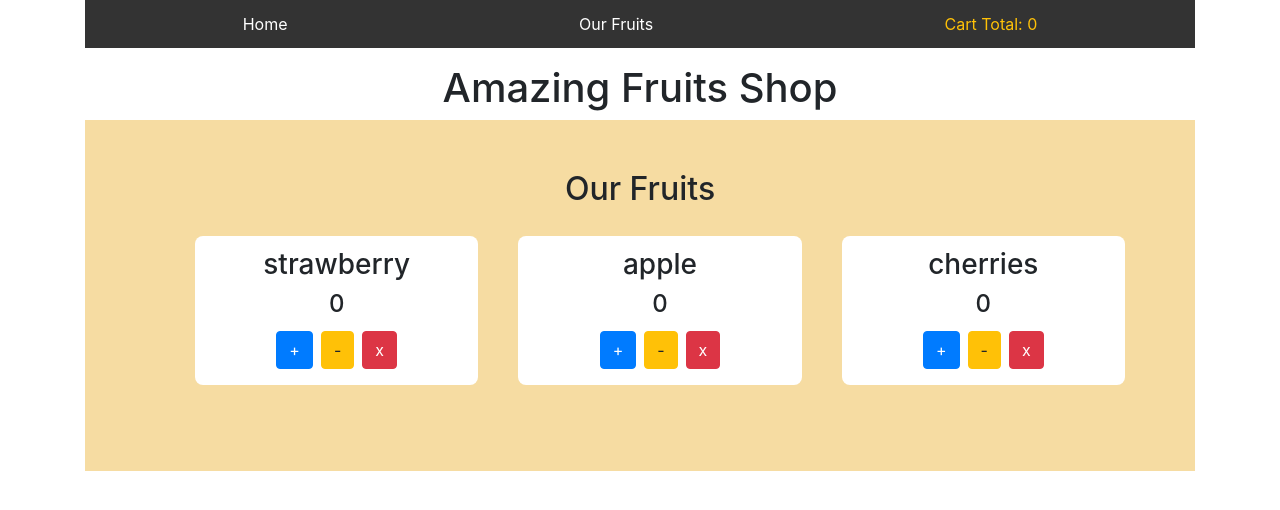
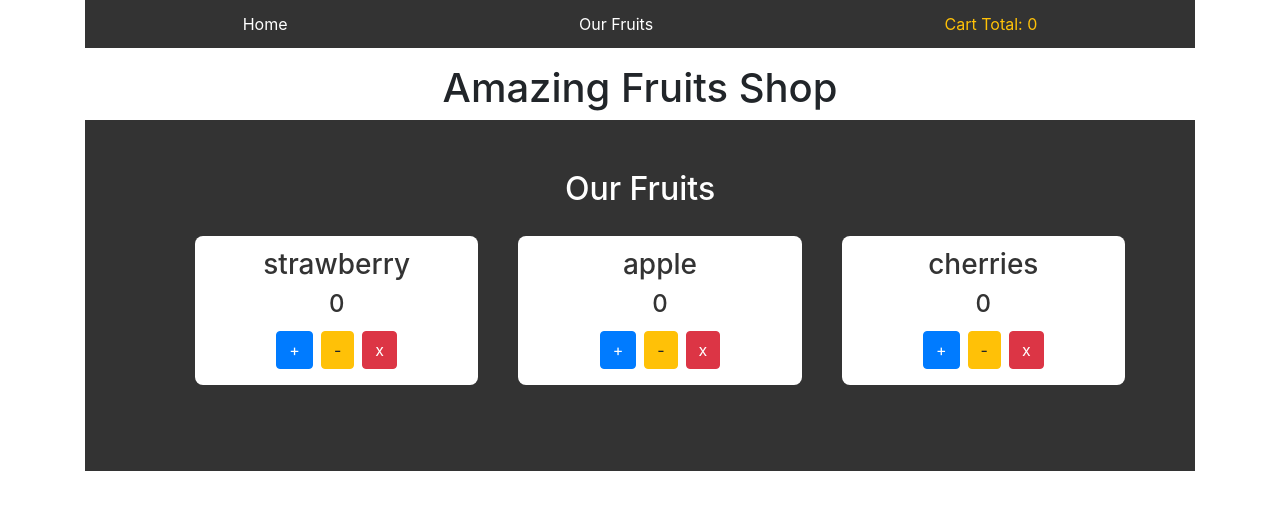
Before and after one commit to sylpi10/3wa-tp-fruits, a React (Create React App) app: page / in a window 1280 px wide. Shown: the top 510 px of the page. Built offline with nearby package versions, Linux system fonts and the light colour scheme.

Commit message:
update minusOne

```diff
--- a/src/App.css
+++ b/src/App.css
@@ -15,9 +15,10 @@ nav > ul {
 }
 
 .fruits {
-  background-color: rgb(246, 220, 162);
+  background-color: #333;
   margin-top: 60px;
   padding: 50px;
+  color: #fff;
 }
 .fruits {
   /* display: flex; */
@@ -34,6 +35,7 @@ nav > ul {
   border-radius: 8px;
   background-color: #fff;
   margin: 20px;
+  color: #333;
 }
 
 .fruits button {
--- a/src/App.js
+++ b/src/App.js
@@ -20,7 +20,7 @@ class App extends React.Component {
     return(
       <div className="container">
 
-        <div>
+        <div className="">
 
           <Cart />
         </div>
--- a/src/components/Cart.js
+++ b/src/components/Cart.js
@@ -5,9 +5,6 @@ class Fruit {
   constructor(name, quantity) {
     this.name = name;
     this.quantity = quantity;
-    this.addOne = () => {
-      alert('cliiick')
-    }
   }
 }
 
@@ -21,7 +18,6 @@ class Cart extends React.Component {
   }
 
   componentDidMount(){
-
     const straw = new Fruit("strawberry", 0);
     const apple = new Fruit("apple", 0);
     const cherries = new Fruit("cherries", 0);
@@ -42,8 +38,10 @@ class Cart extends React.Component {
   // this.updatetotal();
   }
   minusOne(fruit){
+    if (fruit.quantity > 0) {
       fruit.quantity --;
       this.state.total --;
+    }
     this.setState({
       allFruits: this.state.allFruits,
       total: this.state.total
@@ -68,7 +66,6 @@ class Cart extends React.Component {
   render(){
     return(
       <div className="">
-
           <nav>
             <ul>
               <li> Home</li>
@@ -85,8 +82,8 @@ class Cart extends React.Component {
 
          <h2> Our Fruits</h2>
                 <ul className="fruits-wrap">
-                    {this.state.allFruits.map((fruit, i) => (
-                    <li key={i}><h3>{fruit.name} </h3>
+                    {this.state.allFruits.map((fruit) => (
+                    <li ><h3>{fruit.name} </h3>
                         <h4>{fruit.quantity} </h4>
                     <div>
                         <button onClick={() => this.addOne(fruit) }className="btn btn-primary">+</button>
```
Lines whose indentation alone changed are shown as unchanged.
